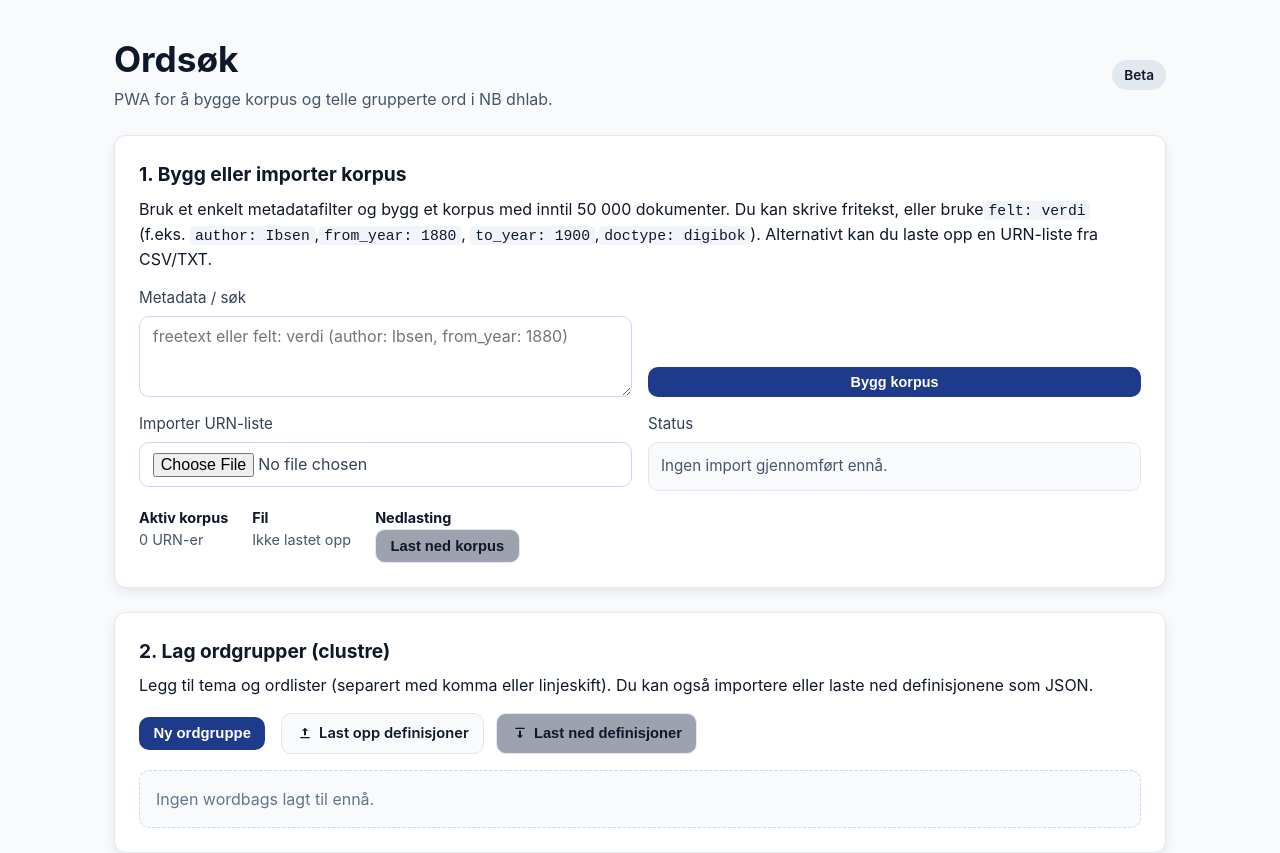
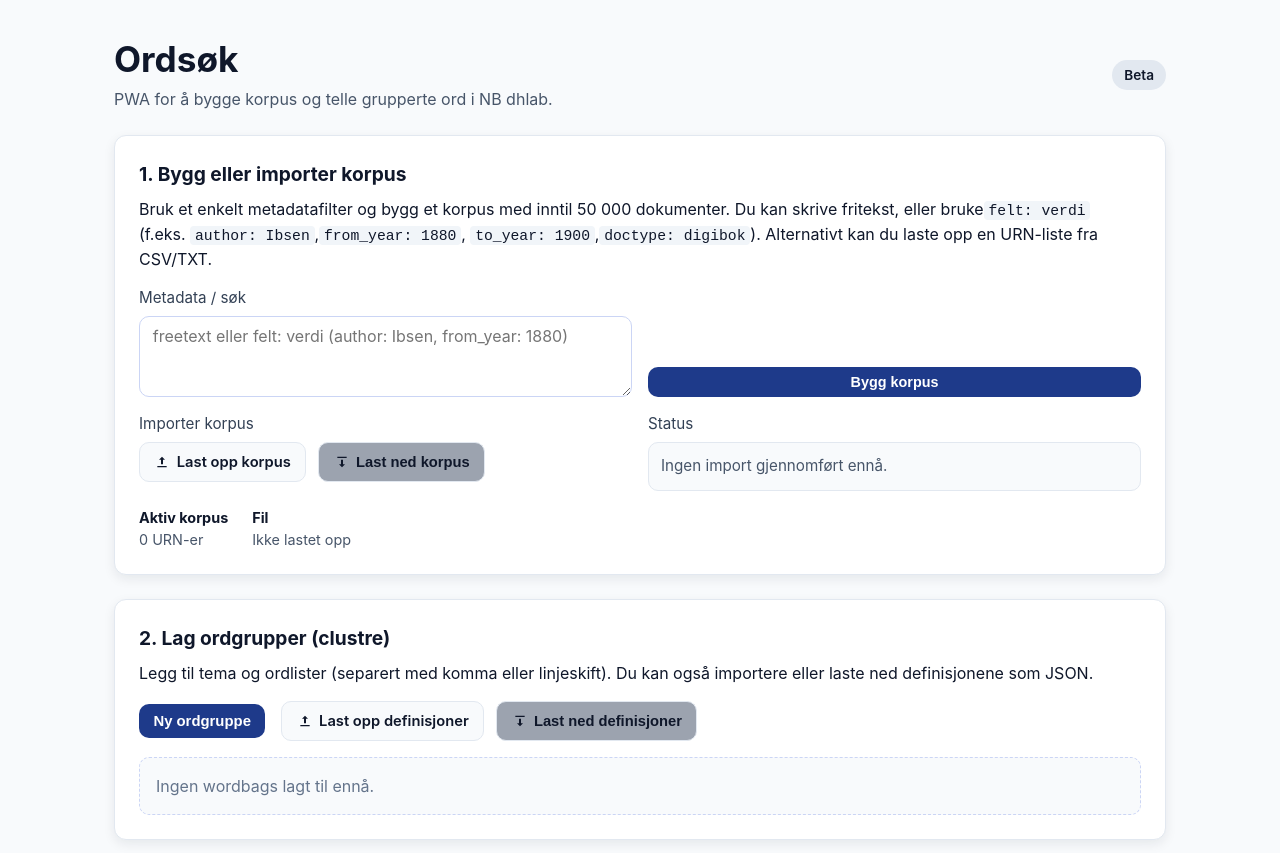
Before and after one commit to Yoonsen/ords-k, a React (Vite) app: page / in a window 1280 px wide. Shown: the top 853 px of the page. Built offline with nearby package versions, Linux system fonts and the light colour scheme.

Commit message:
Align corpus buttons

```diff
--- a/src/App.tsx
+++ b/src/App.tsx
@@ -1025,14 +1025,43 @@ function App() {
         </div>
 
         <div className="grid">
-          <label className="field">
-            <span>Importer URN-liste</span>
+          <div className="field">
+            <span>Importer korpus</span>
+            <div className="actions-secondary">
+              <label className="file-button icon-button">
+                <span className="icon" aria-hidden="true">
+                  <svg viewBox="0 0 24 24" width="16" height="16">
+                    <path
+                      d="M12 4l4.5 4.5h-3v7h-3v-7h-3L12 4zM5 18h14v2H5v-2z"
+                      fill="currentColor"
+                    />
+                  </svg>
+                </span>
+                Last opp korpus
                 <input
                   type="file"
                   accept=".csv,.txt,.xlsx,.xls"
                   onChange={(event) => handleCorpusFile(event.target.files?.[0])}
                 />
               </label>
+              <button
+                type="button"
+                className="button-secondary icon-button"
+                onClick={handleDownloadCorpus}
+                disabled={!corpusUrns.length}
+              >
+                <span className="icon" aria-hidden="true">
+                  <svg viewBox="0 0 24 24" width="16" height="16">
+                    <path
+                      d="M12 20l-4.5-4.5h3v-7h3v7h3L12 20zM5 4h14v2H5V4z"
+                      fill="currentColor"
+                    />
+                  </svg>
+                </span>
+                Last ned korpus
+              </button>
+            </div>
+          </div>
           <div className="field">
             <span>Status</span>
             <div className="status-box">
@@ -1062,17 +1091,6 @@ function App() {
           <div>
             <strong>Fil</strong>
             <span>{corpusFileName ?? 'Ikke lastet opp'}</span>
-          </div>
-          <div>
-            <strong>Nedlasting</strong>
-            <button
-              type="button"
-              className="button-secondary"
-              onClick={handleDownloadCorpus}
-              disabled={!corpusUrns.length}
-            >
-              Last ned korpus
-            </button>
           </div>
         </div>
       </section>
```
Also changed, not shown: 3 other files (tests, documents, lock files or other folders). Lines whose indentation alone changed are shown as unchanged.
